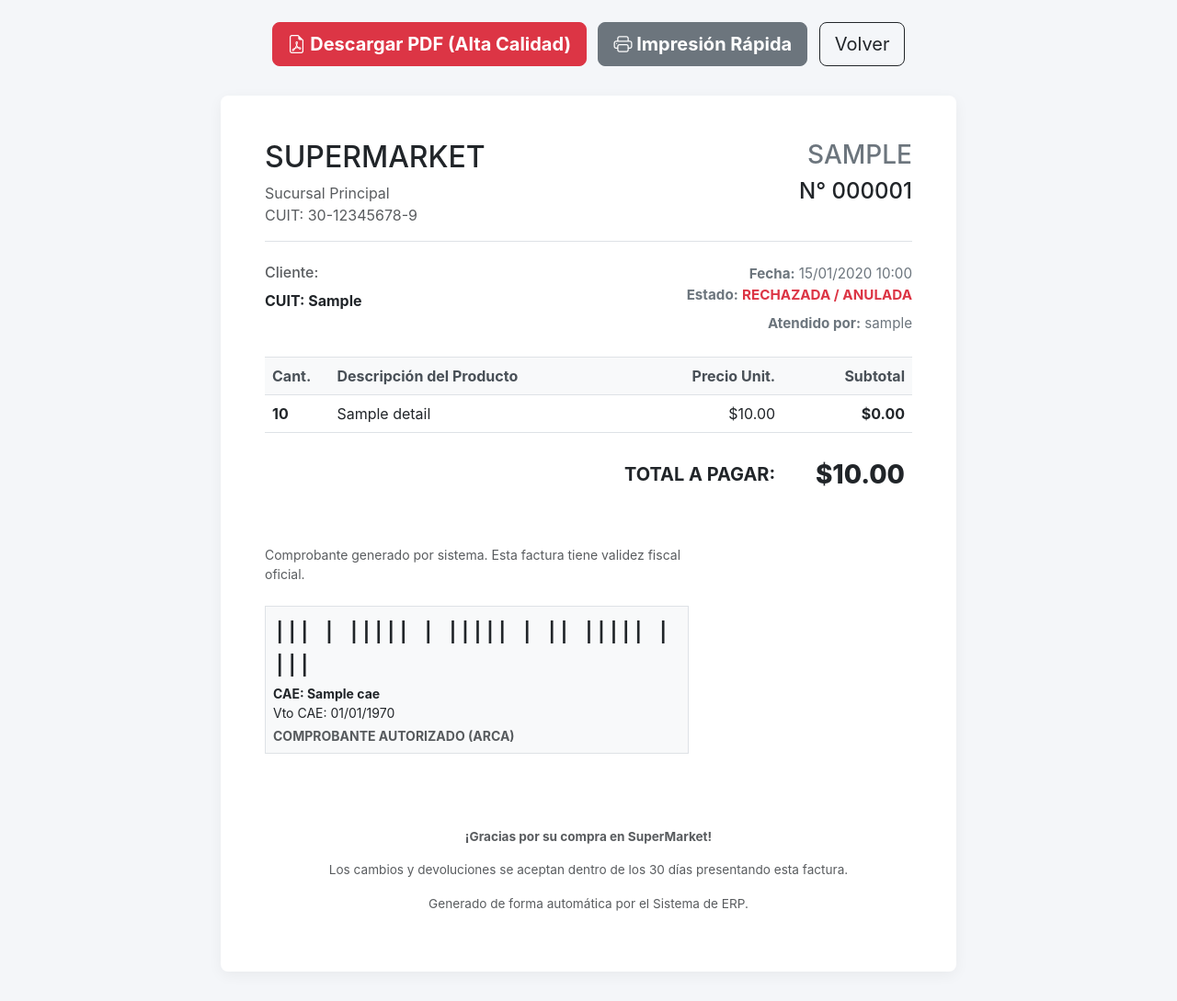
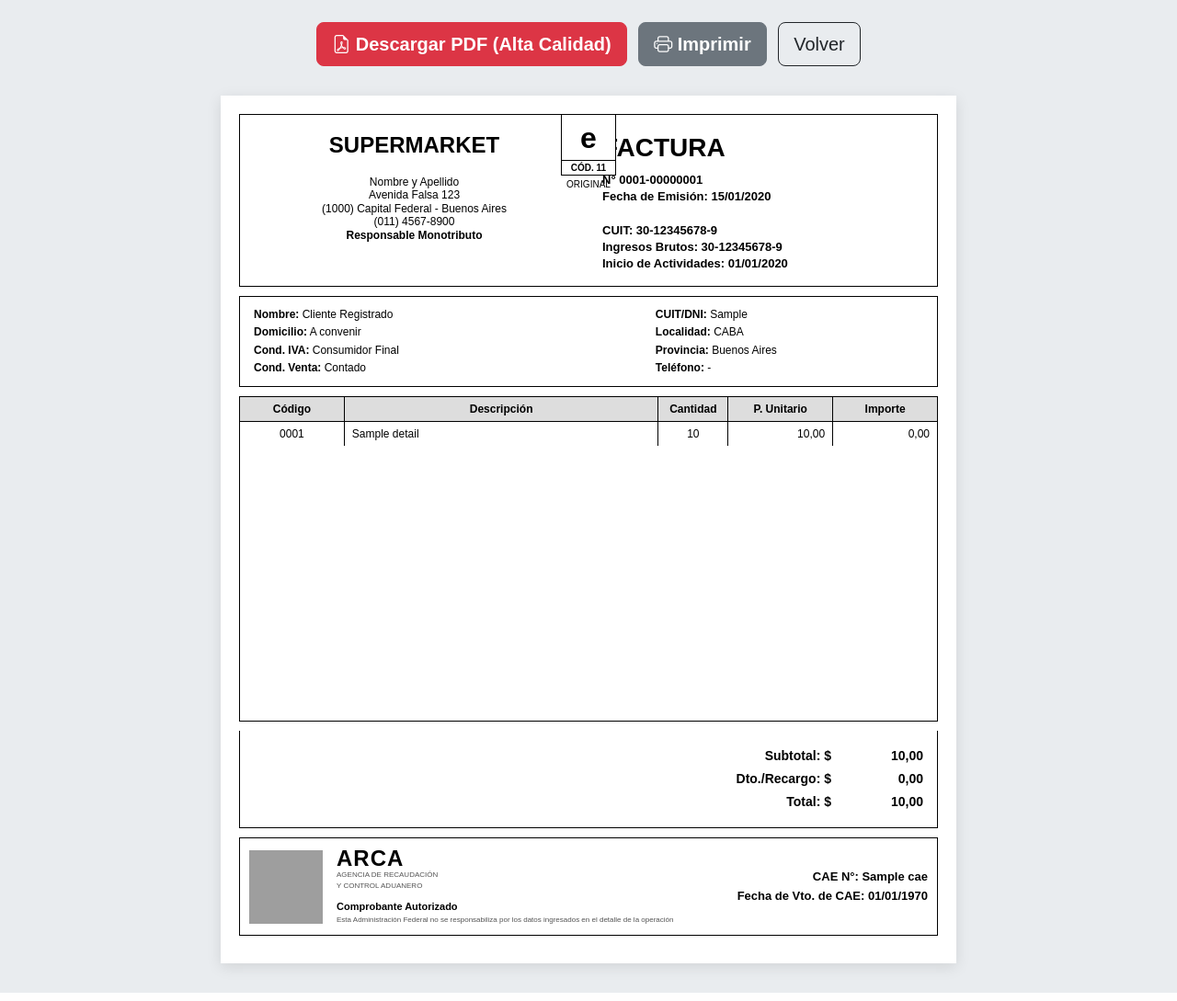
Before and after one commit to RedNickTechnologies/stockSM, a PHP site: the page made by views/shared/invoice_pdf.php in a window 1280 px wide. Shown: the whole page at 92% size. Run offline with PHP 8.4, Linux system fonts and the light colour scheme; a user stored in the database is signed in; tables that the repository leaves empty or names only in its code hold one stand-in row (values such as "Sample post"); the template is opened without the code that fills it: most values are stand-ins (such as "Sample title", 1, 10 or a date in 2020); some libraries are stand-ins or nearby versions; grey boxes are pictures that could not be loaded.

Commit message:
5) modelado del facturador
modelado de la estructura del pdf del facturador, debo revisar conceptos legales

```diff
--- a/views/shared/invoice_pdf.php
+++ b/views/shared/invoice_pdf.php
@@ -3,141 +3,314 @@
 <head>
     <meta charset="UTF-8">
     <meta name="viewport" content="width=device-width, initial-scale=1.0">
-    <title>Factura #<?= str_pad($sale['id'], 6, '0', STR_PAD_LEFT) ?></title>
+    <title>Factura #<?= str_pad($sale['id'], 8, '0', STR_PAD_LEFT) ?></title>
     <link href="https://cdn.jsdelivr.net/npm/bootstrap@5.3.0/dist/css/bootstrap.min.css" rel="stylesheet">
     <link href="https://cdn.jsdelivr.net/npm/bootstrap-icons@1.10.5/font/bootstrap-icons.css" rel="stylesheet">
     <script src="https://cdnjs.cloudflare.com/ajax/libs/html2pdf.js/0.10.1/html2pdf.bundle.min.js"></script>
     <style>
-        body { font-family: 'Inter', 'Arial', sans-serif; background: #f4f6f9; }
-        .invoice-container { background: #fff; max-width: 800px; margin: 2rem auto; padding: 3rem; box-shadow: 0 4px 15px rgba(0,0,0,0.05); border-radius: 8px; }
-        .invoice-header { border-bottom: 2px solid #343a40; padding-bottom: 1.5rem; margin-bottom: 2rem; }
-        .invoice-title { font-size: 2.5rem; font-weight: 800; color: #212529; letter-spacing: -1px; }
-        .invoice-meta { color: #6c757d; font-size: 0.95rem; }
-        .table th { background-color: #f8f9fa; color: #495057; border-top: 1px solid #dee2e6; }
-        .total-row { font-size: 1.75rem; font-weight: 800; color: #198754; }
+        body {
+            font-family: Arial, Helvetica, sans-serif;
+            background: #e9ecef;
+            color: #000;
+        }
+        .invoice-container {
+            background: #fff;
+            max-width: 800px;
+            margin: 2rem auto;
+            padding: 20px;
+            box-shadow: 0 4px 15px rgba(0,0,0,0.1);
+        }
+        .afip-border {
+            border: 1px solid #000;
+            margin-bottom: 10px;
+        }
+        .header-box {
+            display: flex;
+            position: relative;
+            min-height: 140px;
+        }
+        .header-left, .header-right {
+            width: 50%;
+            padding: 15px;
+        }
+        .header-center {
+            position: absolute;
+            left: 50%;
+            transform: translateX(-50%);
+            top: 0;
+            width: 60px;
+            text-align: center;
+        }
+        .letter-box {
+            border: 1px solid #000;
+            border-top: none;
+            width: 100%;
+            height: 50px;
+            font-size: 32px;
+            font-weight: bold;
+            line-height: 50px;
+            background: #fff;
+        }
+        .cod-text {
+            font-size: 10px;
+            font-weight: bold;
+            display: block;
+            border: 1px solid #000;
+            border-top: none;
+            background: #fff;
+        }
+        .original-text {
+            font-size: 10px;
+            display: block;
+            margin-top: 2px;
+        }
+        .company-name {
+            font-size: 24px;
+            font-weight: bold;
+            text-align: center;
+            margin-bottom: 15px;
+        }
+        .company-details {
+            font-size: 12px;
+            text-align: center;
+            line-height: 1.2;
+        }
+        .invoice-type {
+            font-size: 28px;
+            font-weight: bold;
+            margin-bottom: 5px;
+        }
+        .invoice-details {
+            font-size: 13px;
+            line-height: 1.4;
+            font-weight: bold;
+        }
+        .customer-box {
+            display: flex;
+            font-size: 12px;
+            padding: 10px 15px;
+        }
+        .customer-left {
+            width: 60%;
+            line-height: 1.6;
+        }
+        .customer-right {
+            width: 40%;
+            line-height: 1.6;
+        }
+
+        .table-items {
+            width: 100%;
+            font-size: 12px;
+            border-collapse: collapse;
+        }
+        .table-items th {
+            background-color: #ddd;
+            border: 1px solid #000;
+            padding: 4px;
+            text-align: center;
+        }
+        .table-items td {
+            border-left: 1px solid #000;
+            border-right: 1px solid #000;
+            padding: 4px 8px;
+        }
+        /* Trick to make table take remaining height */
+        .items-container {
+            min-height: 300px;
+            border: 1px solid #000;
+            border-top: none;
+            margin-bottom: 10px;
+        }
+        .totals-box {
+            display: flex;
+            justify-content: flex-end;
+            padding: 15px;
+            font-size: 14px;
+            font-weight: bold;
+            line-height: 1.8;
+        }
+        .totals-grid {
+            display: grid;
+            grid-template-columns: 150px 100px;
+            text-align: right;
+        }
+
+        .footer-box {
+            display: flex;
+            align-items: center;
+            padding: 10px;
+            font-size: 13px;
+        }
+        .footer-qr {
+            width: 80px;
+            height: 80px;
+            margin-right: 15px;
+        }
+        .footer-arca-logo {
+            font-weight: bold;
+            font-size: 24px;
+            letter-spacing: 1px;
+            line-height: 1;
+        }
+        .footer-arca-sub {
+            font-size: 8px;
+            color: #555;
+            text-transform: uppercase;
+        }
+        .footer-cae {
+            flex-grow: 1;
+            text-align: right;
+            font-weight: bold;
+            line-height: 1.6;
+        }
         @media print {
             .no-print { display: none !important; }
-            body { background: #fff; }
-            .invoice-container { box-shadow: none; margin: 0; padding: 0; border: none; }
+            body { background: #fff; margin: 0; padding: 0; }
+            .invoice-container { box-shadow: none; margin: 0; padding: 0; max-width: 100%; border: none; }
         }
     </style>
 </head>
 <body>
 
-<div class="text-center mt-4 mb-2 no-print">
+<div class="text-center mt-4 mb-3 no-print">
     <button class="btn btn-danger btn-lg me-2 fw-bold" onclick="generatePDF()">
         <i class="bi bi-file-earmark-pdf"></i> Descargar PDF (Alta Calidad)
     </button>
     <button class="btn btn-secondary btn-lg fw-bold" onclick="window.print()">
-        <i class="bi bi-printer"></i> Impresión Rápida
+        <i class="bi bi-printer"></i> Imprimir
     </button>
-    <a href="index.php?page=<?= $_SESSION['role'] === 'admin' ? 'admin_sales' : 'user_dashboard' ?>" class="btn btn-outline-dark btn-lg ms-2">Volver</a>
+    <?php
+        $back_url = 'index.php?page=login';
+        if(isset($_SESSION['role'])) {
+            if($_SESSION['role'] === 'admin') $back_url = 'index.php?page=admin_sales';
+            elseif($_SESSION['role'] === 'user') $back_url = 'index.php?page=user_dashboard';
+            elseif($_SESSION['role'] === 'accountant') $back_url = 'index.php?page=accountant_sales';
+        }
+    ?>
+    <a href="<?= $back_url ?>" class="btn btn-outline-dark btn-lg ms-2">Volver</a>
 </div>
 
 <div class="invoice-container" id="invoiceArea">
-    <div class="d-flex justify-content-between border-bottom pb-3 mb-4">
-        <div>
-            <h2>SUPERMARKET</h2>
-            <div class="text-muted">Sucursal Principal</div>
-            <div class="text-muted">CUIT: 30-12345678-9</div>
+
+    <!-- Top Header -->
+    <div class="afip-border header-box">
+        <div class="header-left">
+            <div class="company-name">SUPERMARKET</div>
+            <div class="company-details">
+                Nombre y Apellido<br>
+                Avenida Falsa 123<br>
+                (1000) Capital Federal - Buenos Aires<br>
+                (011) 4567-8900<br>
+                <strong>Responsable Monotributo</strong>
+            </div>
         </div>
-        <div class="text-end">
-            <?php if(!empty($sale['tipo_factura'])): ?>
-                <h3 class="text-secondary"><?= htmlspecialchars(strtoupper($sale['tipo_factura'])) ?></h3>
-            <?php else: ?>
-                <h3 class="text-secondary">FACTURA INTERNA</h3>
-            <?php endif; ?>
-            <h4 class="mb-0">N° <?= str_pad($sale['id'], 6, '0', STR_PAD_LEFT) ?></h4>
+
+        <div class="header-center">
+            <div class="letter-box"><?= !empty($sale['tipo_factura']) ? substr($sale['tipo_factura'], -1) : 'C' ?></div>
+            <div class="cod-text">CÓD. 11</div>
+            <div class="original-text">ORIGINAL</div>
+        </div>
+
+        <div class="header-right">
+            <div class="invoice-type">FACTURA</div>
+            <div class="invoice-details">
+                N° 0001-<?= str_pad($sale['id'], 8, '0', STR_PAD_LEFT) ?><br>
+                Fecha de Emisión: <?= date('d/m/Y', strtotime($sale['created_at'])) ?><br><br>
+                CUIT: 30-12345678-9<br>
+                Ingresos Brutos: 30-12345678-9<br>
+                Inicio de Actividades: 01/01/2020
+            </div>
         </div>
     </div>
 
-    <div class="row mb-4">
-        <div class="col-sm-6">
-            <h6 class="text-muted">Cliente:</h6>
-            <?php if(!empty($sale['cuit_cliente'])): ?>
-                <div class="fw-bold">CUIT: <?= htmlspecialchars($sale['cuit_cliente']) ?></div>
-            <?php else: ?>
-                <div class="fw-bold">Consumidor Final</div>
-            <?php endif; ?>
+    <!-- Customer Data -->
+    <div class="afip-border customer-box">
+        <div class="customer-left">
+            <strong>Nombre:</strong> <?= !empty($sale['cuit_cliente']) ? 'Cliente Registrado' : 'Consumidor Final' ?><br>
+            <strong>Domicilio:</strong> A convenir<br>
+            <strong>Cond. IVA:</strong> Consumidor Final<br>
+            <strong>Cond. Venta:</strong> Contado
         </div>
-        <div class="col-sm-6 text-end">
-            <div class="invoice-meta"><strong>Fecha:</strong> <?= date('d/m/Y H:i', strtotime($sale['created_at'])) ?></div>
-            <div class="invoice-meta"><strong>Estado:</strong>
-                <?php if($sale['status'] === 'approved') echo '<span class="text-success fw-bold">PAGADA / APROBADA</span>';
-                      elseif($sale['status'] === 'pending') echo '<span class="text-warning fw-bold">EN REVISIÓN</span>';
-                      else echo '<span class="text-danger fw-bold">RECHAZADA / ANULADA</span>'; ?>
-            </div>
-            <div class="invoice-meta mt-2"><strong>Atendido por:</strong> <?= htmlspecialchars($sale['username']) ?></div>
+        <div class="customer-right">
+            <strong>CUIT/DNI:</strong> <?= !empty($sale['cuit_cliente']) ? htmlspecialchars($sale['cuit_cliente']) : '00000000' ?><br>
+            <strong>Localidad:</strong> CABA<br>
+            <strong>Provincia:</strong> Buenos Aires<br>
+            <strong>Teléfono:</strong> -
         </div>
     </div>
 
-    <table class="table mb-5">
+    <!-- Items Table -->
+    <table class="table-items">
         <thead>
             <tr>
-                <th style="width: 10%;">Cant.</th>
-                <th style="width: 50%;">Descripción del Producto</th>
-                <th class="text-end" style="width: 20%;">Precio Unit.</th>
-                <th class="text-end" style="width: 20%;">Subtotal</th>
+                <th style="width: 15%">Código</th>
+                <th style="width: 45%">Descripción</th>
+                <th style="width: 10%">Cantidad</th>
+                <th style="width: 15%">P. Unitario</th>
+                <th style="width: 15%">Importe</th>
             </tr>
         </thead>
         <tbody>
             <?php foreach ($details as $d): ?>
             <tr>
-                <td class="fw-bold"><?= $d['quantity'] ?></td>
+                <td class="text-center"><?= str_pad($d['product_id'], 4, '0', STR_PAD_LEFT) ?></td>
                 <td><?= htmlspecialchars($d['name']) ?></td>
-                <td class="text-end">$<?= number_format($d['unit_price'], 2) ?></td>
-                <td class="text-end fw-bold">$<?= number_format($d['subtotal'], 2) ?></td>
+                <td class="text-center"><?= $d['quantity'] ?></td>
+                <td class="text-end"><?= number_format($d['unit_price'], 2, ',', '.') ?></td>
+                <td class="text-end"><?= number_format($d['subtotal'], 2, ',', '.') ?></td>
             </tr>
             <?php endforeach; ?>
         </tbody>
-        <tfoot>
-            <tr>
-                <td colspan="3" class="text-end border-0 fw-bold fs-5 pt-4">TOTAL A PAGAR:</td>
-                <td class="text-end border-0 total-row pt-4">$<?= number_format($sale['total'], 2) ?></td>
-            </tr>
-        </tfoot>
     </table>
+    <!-- Empty space to mimic full height table -->
+    <div class="items-container"></div>
 
-    <div class="row mt-4">
-        <div class="col-8">
-            <p class="text-muted small">
-                Comprobante generado por sistema. Esta factura
-                <?php if(!empty($sale['cae'])): ?>
-                    tiene validez fiscal oficial.
-                <?php else: ?>
-                    es de uso interno exclusivo. El documento original será entregado en papel según resolución de la empresa.
-                <?php endif; ?>
-            </p>
-            <?php if(!empty($sale['cae'])): ?>
-            <div class="border p-2 mt-2 bg-light d-inline-block">
-                <div class="fw-bold text-dark" style="font-family: monospace; font-size: 1.5rem; letter-spacing: -1px;">
-                    ||| | ||||| | ||||| | || ||||| | |||
-                </div>
-                <div class="small fw-bold mt-1">CAE: <?= $sale['cae'] ?></div>
-                <div class="small">Vto CAE: <?= date('d/m/Y', strtotime($sale['vto_cae'])) ?></div>
-                <div class="small fw-bold text-muted mt-1">COMPROBANTE AUTORIZADO (ARCA)</div>
-            </div>
-            <?php endif; ?>
+    <!-- Totals -->
+    <div class="afip-border totals-box" style="border-top: none;">
+        <div class="totals-grid">
+            <div>Subtotal: $</div>
+            <div><?= number_format($sale['total'], 2, ',', '.') ?></div>
+
+            <div>Dto./Recargo: $</div>
+            <div>0,00</div>
+
+            <div>Total: $</div>
+            <div><?= number_format($sale['total'], 2, ',', '.') ?></div>
         </div>
     </div>
 
-    <div class="text-center text-muted" style="font-size: 0.85rem; margin-top: 5rem;">
-        <p class="fw-bold">¡Gracias por su compra en SuperMarket!</p>
-        <p>Los cambios y devoluciones se aceptan dentro de los 30 días presentando esta factura.</p>
-        <p>Generado de forma automática por el Sistema de ERP.</p>
+    <!-- Footer -->
+    <div class="afip-border footer-box">
+        <!-- Generador de QR simple (Placeholder para visualización) -->
+        <img src="https://api.qrserver.com/v1/create-qr-code/?size=80x80&data=<?= urlencode('https://www.afip.gob.ar/fe/qr/?p=cuit') ?>" class="footer-qr" alt="QR AFIP">
+
+        <div>
+            <div class="footer-arca-logo">ARCA</div>
+            <div class="footer-arca-sub">Agencia de Recaudación<br>y Control Aduanero</div>
+            <div class="mt-2" style="font-size: 11px; font-weight: bold;">Comprobante Autorizado</div>
+            <div style="font-size: 8px; color: #555;">Esta Administración Federal no se responsabiliza por los datos ingresados en el detalle de la operación</div>
+        </div>
+
+        <div class="footer-cae">
+            CAE N°: <?= !empty($sale['cae']) ? htmlspecialchars($sale['cae']) : 'PENDIENTE' ?><br>
+            Fecha de Vto. de CAE: <?= !empty($sale['vto_cae']) ? date('d/m/Y', strtotime($sale['vto_cae'])) : 'PENDIENTE' ?>
+        </div>
     </div>
+
 </div>
 
 <script>
 function generatePDF() {
     const element = document.getElementById('invoiceArea');
     const opt = {
-        margin:       0.5,
-        filename:     'Factura_<?= str_pad($sale['id'], 6, '0', STR_PAD_LEFT) ?>.pdf',
+        margin:       0.2,
+        filename:     'factura_<?= str_pad($sale['id'], 8, '0', STR_PAD_LEFT) ?>.pdf',
         image:        { type: 'jpeg', quality: 1 },
         html2canvas:  { scale: 3, useCORS: true },
         jsPDF:        { unit: 'in', format: 'letter', orientation: 'portrait' }
     };
+
     html2pdf().set(opt).from(element).save();
 }
 </script>
```
